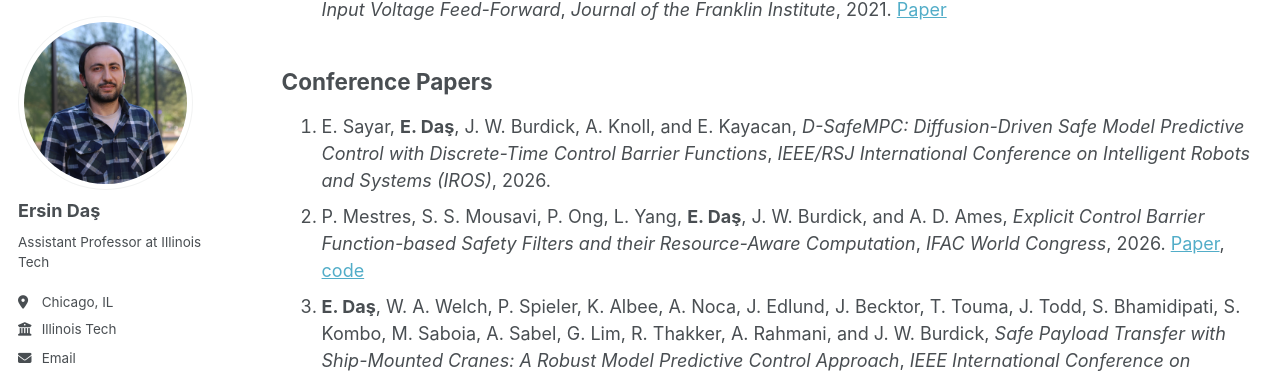
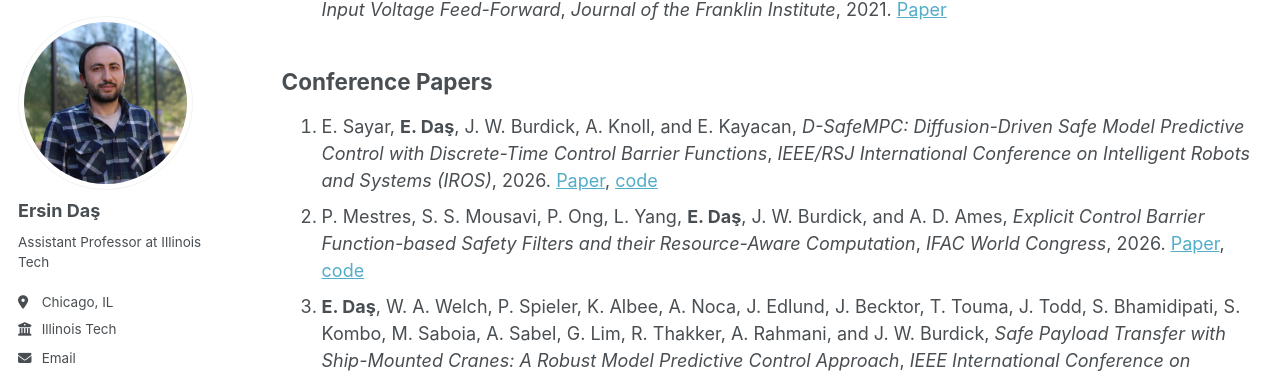
Before and after one commit to ersindas/ersindas.github.io, a Jekyll site: the page built from _pages/publications.md, in a window 1280 px wide and 900 px high, scrolled down 1650 px. Shown: the part 90-463 px from the top of the window. Built offline with Jekyll 4.4.1, drawn with Linux system fonts in a browser that asks for light colours; some web fonts are replaced.

Commit message:
Update conference papers with links to papers and code
Added links to papers and code repositories for conference papers.

```diff
--- a/_pages/publications.md
+++ b/_pages/publications.md
@@ -34,7 +34,7 @@ Future Era Space Exploration*, *IEEE Transactions on Field Robotics*, 2025. [Pap
 16. R. Keskin, I. Aliskan, **E. Daş**, *Robust Fixed-Order $$\mathcal{H}_\infty$$ Controller Synthesis for Multi-Phase Converters with Input Voltage Feed-Forward*, *Journal of the Franklin Institute*, 2021. [Paper](https://www.sciencedirect.com/science/article/pii/S001600322300371X)
 
 ## Conference Papers
-1. E. Sayar, **E. Daş**, J. W. Burdick, A. Knoll, and E. Kayacan, *D-SafeMPC: Diffusion-Driven Safe Model Predictive Control with Discrete-Time Control Barrier Functions*, *IEEE/RSJ International Conference on Intelligent Robots and Systems (IROS)*, 2026.
+1. E. Sayar, **E. Daş**, J. W. Burdick, A. Knoll, and E. Kayacan, *D-SafeMPC: Diffusion-Driven Safe Model Predictive Control with Discrete-Time Control Barrier Functions*, *IEEE/RSJ International Conference on Intelligent Robots and Systems (IROS)*, 2026. [Paper](https://arxiv.org/pdf/2607.10842), [code](https://github.com/erdiphd/D-SafeMPC)
 2. P. Mestres, S. S. Mousavi, P. Ong, L. Yang, **E. Daş**, J. W. Burdick, and A. D. Ames, *Explicit Control Barrier Function-based Safety Filters and their Resource-Aware Computation*, *IFAC World Congress*, 2026. [Paper](https://arxiv.org/pdf/2512.10118), [code](https://github.com/ersindas/Quadrotor_CBF)
 3. **E. Daş**,  W. A. Welch, P. Spieler, K. Albee, A. Noca, J. Edlund, J. Becktor, T. Touma, J. Todd, S. Bhamidipati, S. Kombo, M. Saboia, A. Sabel, G. Lim, R. Thakker, A. Rahmani, and J. W. Burdick, *Safe Payload Transfer with Ship-Mounted Cranes: A Robust Model Predictive Control Approach*, *IEEE International Conference on Robotics and Automation (ICRA)*, 2026.  [Paper](https://arxiv.org/pdf/2510.16953)
 4. D. E.J. van Wijk, **E. Daş**, T. G. Molnar, A. D. Ames, and J. W. Burdick, *Safety-Critical Control with Bounded Inputs: A Closed-Form Solution for Backup Control Barrier Functions*, *American Control Conference (ACC)*, 2026. [Paper](https://arxiv.org/pdf/2510.05436), [code](https://github.com/davidvwijk/OI-CBF)
```
